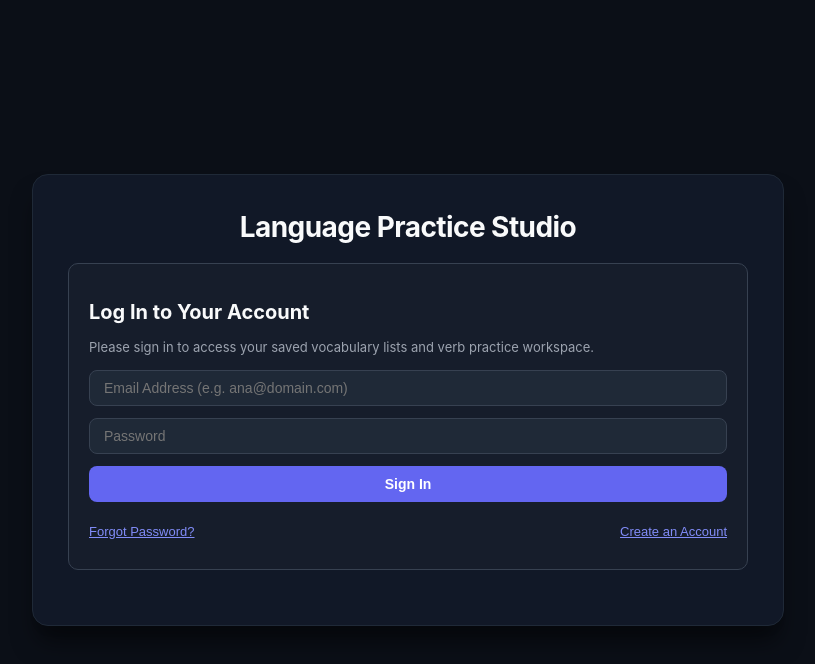
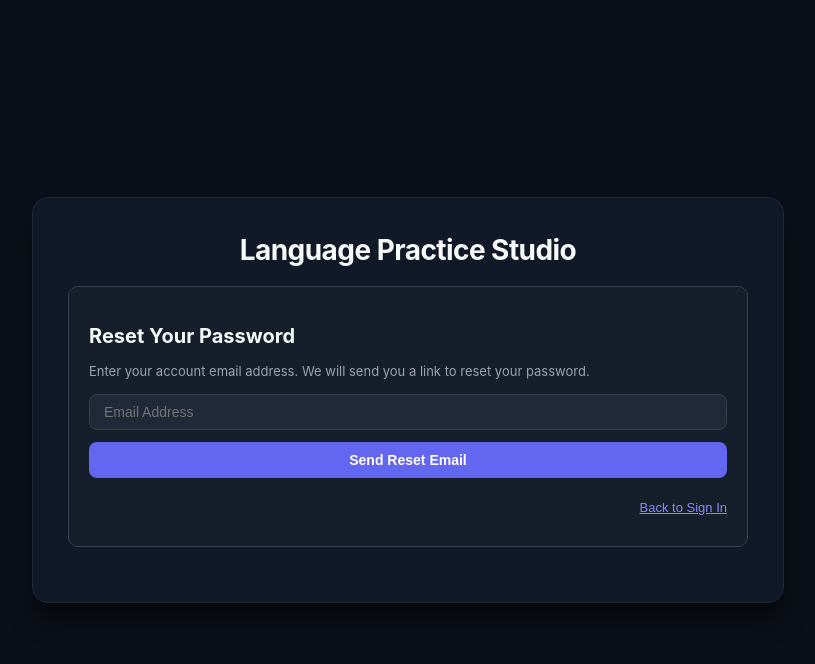
Before and after one commit to aikiart/spanish-vocab, a website: page index.html in a window 1280 px wide. Both pictures are taken after a click on the button "Forgot Password?". Shown: the whole page, without its empty margins (232-1047 px from the left). Drawn offline with Linux system fonts and the light colour scheme; no server answers.

Commit message:
Add showAuthView function and secure auth state handling

```diff
--- a/index.html
+++ b/index.html
@@ -731,6 +731,28 @@
         }
     }
 
+function showAuthView(viewName) {
+        const signinView = document.getElementById("signin-view");
+        const signupView = document.getElementById("signup-view");
+        const verifyView = document.getElementById("verify-view");
+        const forgotView = document.getElementById("forgot-view");
+
+        if (signinView) signinView.style.display = "none";
+        if (signupView) signupView.style.display = "none";
+        if (verifyView) verifyView.style.display = "none";
+        if (forgotView) forgotView.style.display = "none";
+
+        if (viewName === 'signin' && signinView) {
+            signinView.style.display = "block";
+        } else if (viewName === 'signup' && signupView) {
+            signupView.style.display = "block";
+        } else if (viewName === 'verify' && verifyView) {
+            verifyView.style.display = "block";
+        } else if (viewName === 'forgot' && forgotView) {
+            forgotView.style.display = "block";
+        }
+    }
+
 // AUTH STATE MONITOR (ENFORCES EMAIL VERIFICATION & LOADS DATA)
    auth.onAuthStateChanged(async (user) => {
        const authContainer = document.getElementById("auth-container");
```
